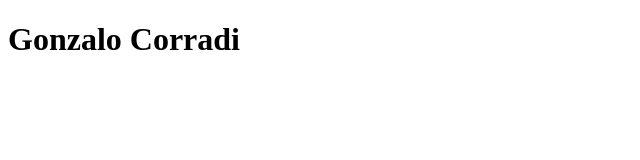
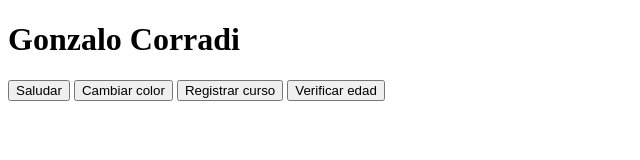
Before and after one commit to CorradiGonzalo/Entrega-Java, a plain HTML site: page index.html in a window 1280 px wide. Shown: the whole page, without its empty margins (0-640 px from the left). Drawn offline with Linux system fonts and the light colour scheme.

Commit message:
Second Commit

```diff
--- a/index.html
+++ b/index.html
@@ -7,6 +7,11 @@
 </head>
 <body>
     <H1>Gonzalo Corradi</H1>
+    <button onclick="saludar()">Saludar</button>
+    <button onclick="cambiarColor()">Cambiar color</button>
+    <button onclick="registrarCurso()">Registrar curso</button>
+    <button onclick="verificarEdad()">Verificar edad</button>
+
 </body>
 
 <script src="/script.js"></script>
--- a/script.js
+++ b/script.js
@@ -0,0 +1,43 @@
+const nombre = "Gonzalo";
+const apellido = "Corradi";
+let edad = 23;
+let cursos = ["Desarrollo Web", "BackEnd I", "Python"];
+
+// Función con alert
+function saludar() {
+    alert(`¡Hola ${nombre} ${apellido}, bienvenido a mi página!`);
+}
+
+// Función con interacción (cambia el color del fondo)
+function cambiarColor() {
+    document.body.style.backgroundColor =
+      "#" + Math.floor(Math.random()*16777215).toString(16);
+}
+
+// Función que pide datos con prompt y confirm
+function registrarCurso() {
+    let nuevoCurso = prompt("Ingresa el nombre de un curso que quieras agregar:");
+    if (nuevoCurso) {
+        cursos.push(nuevoCurso);
+        alert(`Curso "${nuevoCurso}" agregado correctamente.`);
+    }
+
+    // Confirmar si quiere ver todos los cursos
+    let mostrar = confirm("¿Querés ver la lista de cursos?");
+    if (mostrar) {
+        console.log("Lista de cursos:");
+        for (let i = 0; i < cursos.length; i++) {
+            console.log(`${i + 1}. ${cursos[i]}`);
+        }
+        alert("Revisá la consola para ver todos los cursos");
+    }
+}
+
+// Función que usa un condicional
+function verificarEdad() {
+    if (edad >= 18) {
+        alert("Sos mayor de edad.");
+    } else {
+        alert("Sos menor de edad.");
+    }
+}
```
